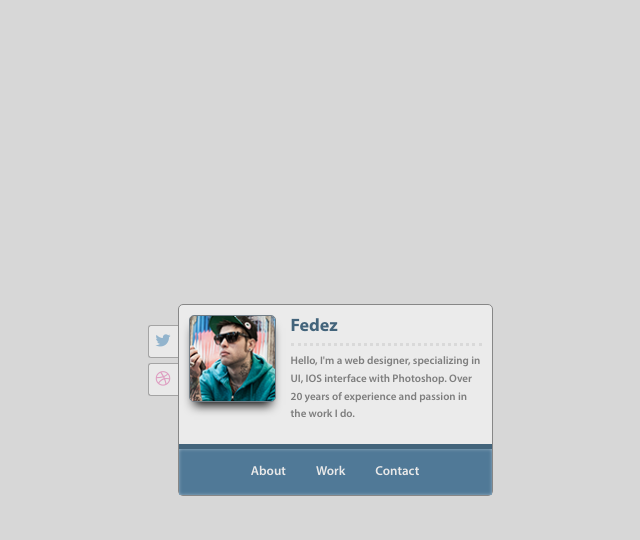
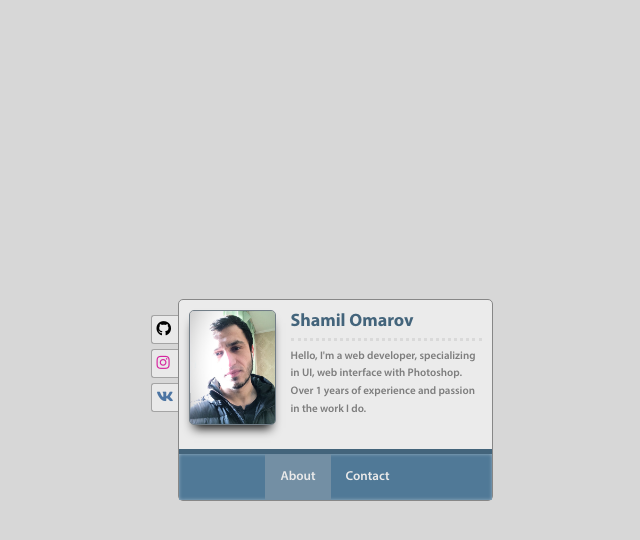
Before and after one commit to omarov-frontend/vCard-interface, a plain HTML site: page index.html in a window 1280 px wide. Both pictures are taken after a click on the link "About". Shown: the whole page, without its empty margins (305-945 px from the left). Drawn offline with Linux system fonts and the light colour scheme.

Commit message:
Поправил ревью, и добавил JS-код!

```diff
--- a/index.html
+++ b/index.html
@@ -15,39 +15,50 @@
 
         <div class="vcard">
             <div class="social-icons">
-                <a class="social-icons__item" href="#" target="_blank">
-                    <i class="fab fa-twitter"></i>
+                <a class="social-icons__item" href="https://github.com/omarov-frontend" target="_blank">
+                    <i class="fab fa-github"></i>
                 </a>
-                <a class="social-icons__item" href="#" target="_blank">
-                    <i class="fab fa-dribbble"></i>
+                <a class="social-icons__item" href="https://www.instagram.com/shama_omarov/" target="_blank">
+                    <i class="fab fa-instagram"></i>
+                </a>
+                <a class="social-icons__item" href="https://vk.com/shama_omarov" target="_blank">
+                    <i class="fab fa-vk"></i>
                 </a>
             </div>
 
             <div class="vcard__info">
                 <div class="vcard__info-photo">
-                    <img class="vcard__user" src="img/user-photo.png" width="87" height="87" alt="User-photo">
+                    <img class="vcard__user" src="img/shoma.JPG" alt="User-photo">
                 </div>
                 <div class="vcard__info-description">
-                    <h2 class="vcard__title">Fedez</h2>
-                    <p class="vcard__description">
-                        Hello, I'm a web designer, specializing
-                        in UI, IOS interface with Photoshop.
-                        Over 20 years of experience and passion
-                        in the work I do.
-                    </p>
+                    <div class="about-page">
+                        <h2 class="vcard__title">Shamil Omarov</h2>
+                        <p class="vcard__description">
+                            Hello, I'm a web developer, specializing
+                            in UI, web interface with Photoshop.
+                            Over 1 years of experience and passion
+                            in the work I do.
+                        </p>
+                    </div>
+
+                    <div class="contact-page">
+                        <h2 class="vcard__title">Contacts:</h2>
+                        <p class="vcard__description">Phone: <a href="tel:+79099999999">89099999999</a></p>
+                        <p class="vcard__description">Email: <a href="mailto:omarov@mail.ru">omarov@mail.ru</a></p>
+                    </div>
                 </div>
             </div>
 
             <div class="menu">
                 <nav class="nav" id="nav" role="navigation">
-                    <a href="#" class="nav__link">About</a>
-                    <a href="#" class="nav__link">Work</a>
-                    <a href="#" class="nav__link">Contact</a>
+                    <a href="#" class="nav__link nav__link_active js-about-link">About</a>
+                    <a href="#" class="nav__link js-contact-link">Contact</a>
                 </nav>
             </div>
         </div>
 
     </div>
 
+    <script src="./main.js"></script>
 </body>
 </html>
--- /dev/null
+++ b/main.js
@@ -0,0 +1,22 @@
+// находим переменные по классу
+const aboutLink = document.querySelector('.js-about-link');
+const contactLink = document.querySelector('.js-contact-link');
+
+const aboutPage = document.querySelector('.about-page');
+const contactPage = document.querySelector('.contact-page');
+
+aboutLink.addEventListener('click', function() {
+    aboutPage.style.display = 'block';
+    contactPage.style.display = 'none';
+
+    contactLink.classList.remove('nav__link_active');
+    aboutLink.classList.add('nav__link_active');
+});
+
+contactLink.addEventListener('click', function() {
+    contactPage.style.display = 'block';
+    aboutPage.style.display = 'none';
+
+    aboutLink.classList.remove('nav__link_active');
+    contactLink.classList.add('nav__link_active');
+});
--- a/style.css
+++ b/style.css
@@ -21,6 +21,12 @@
     box-sizing: border-box;
 }
 
+img {
+    max-width: 100%;
+    width: 87px;
+    height: auto;
+}
+
 .wrapper {
     display: flex;
     justify-content: center;
@@ -33,12 +39,16 @@
     font-size: 15px;
 }
 
-.fa-twitter {
-    color: #92b4cd;
+.fa-github {
+    color: #000;
 }
 
-.fa-dribbble {
-    color: #de9dc1;
+.fa-instagram {
+    color: #d6249f;
+}
+
+.fa-vk {
+    color: #4c75a3;
 }
 
 .vcard {
@@ -53,15 +63,15 @@
 
 .social-icons {
     position: absolute;
-    left: -31px;
-    top: 20px;
+    left: -28px;
+    top: 15px;
     display: flex;
     flex-direction: column;
 }
 
 .social-icons__item {
     background-color: #e9e9e9;
-    padding: 7px;
+    padding: 5px;
     margin-bottom: 5px;
     border-left: 1px solid #a4a4a4;
     border-top: 1px solid #a4a4a4;
@@ -77,6 +87,7 @@
 
 .vcard__info-photo {
     margin-right: 15px;
+    min-width: 87px;
 }
 
 .vcard__user {
@@ -101,6 +112,15 @@
     line-height: 1.6;
 }
 
+.vcard__description a {
+    color: #606d77;
+    text-decoration: none;
+}
+
+.vcard__description a:hover {
+    text-decoration: underline;
+}
+
 .menu {
     background-color: #507997;
     box-shadow: 0px 15px 25px -15px #000;
@@ -122,9 +142,14 @@
     padding: 15px 15px;
     text-decoration: none;
     color: #e9e9e9;
-    transition: background .1s linear;
+    transition: background-color .1s linear;
 }
 
+.nav__link_active,
 .nav__link:hover {
     background-color: #738fa4;
 }
+
+.contact-page {
+    display: none;
+}
```
Also changed, not shown: img/shoma.JPG (added), img/user-photo.png (deleted).
